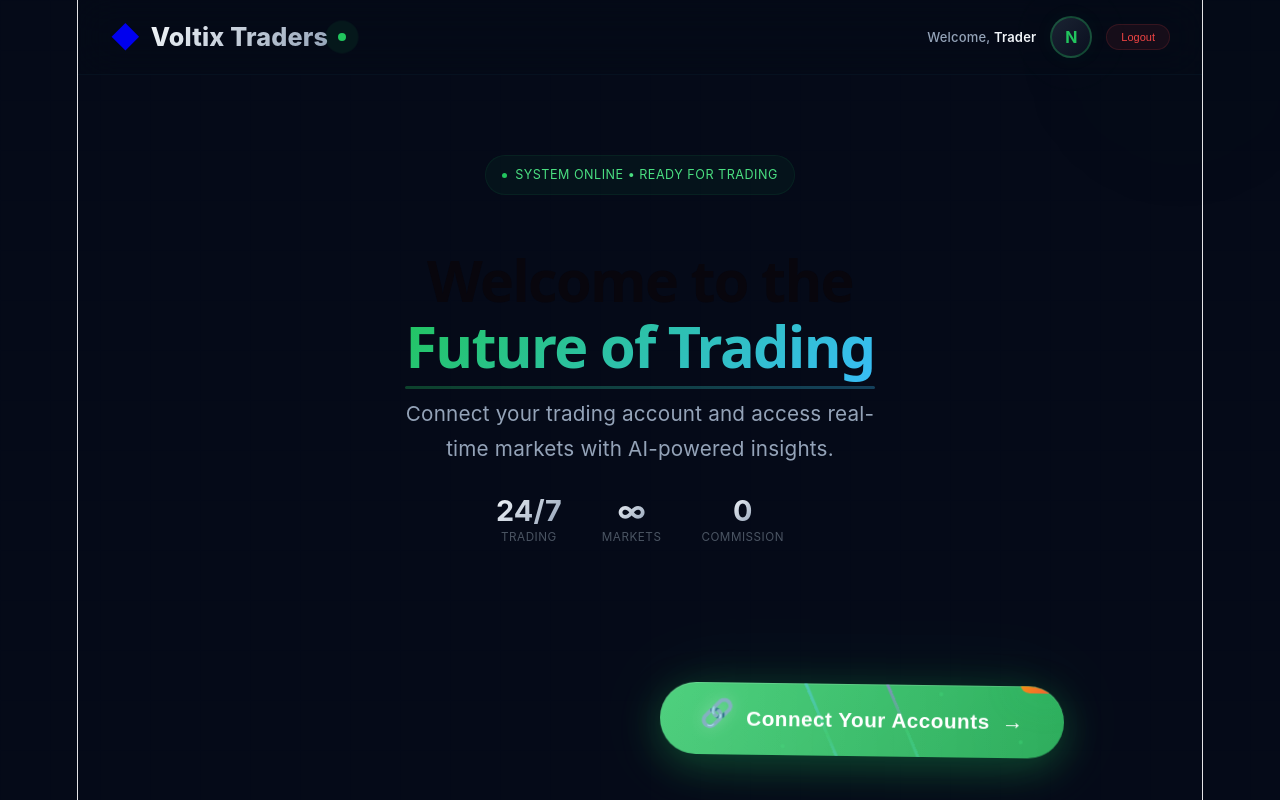
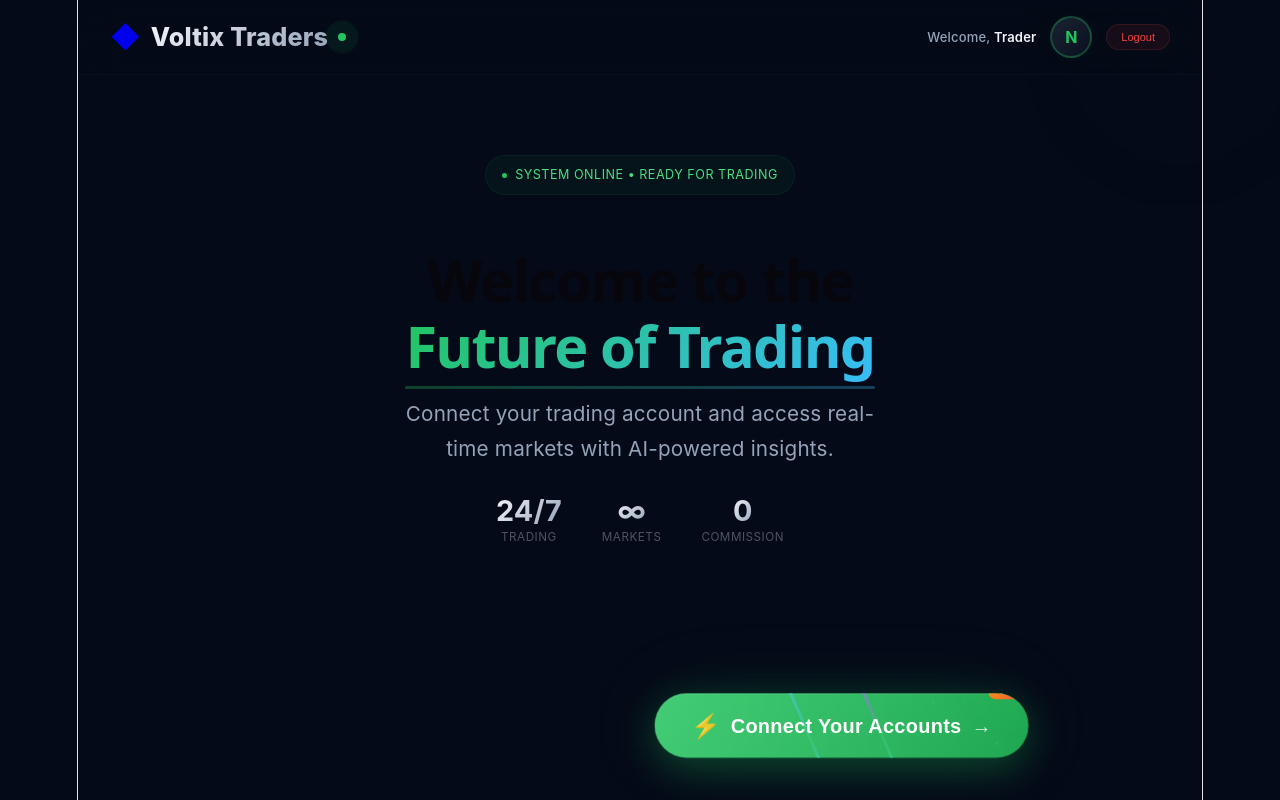
Before and after one commit to skilli-creator/Voltix-traders, a React (Vite) app: page /marketsdash in a window 1280 px wide. Built offline with nearby package versions, Linux system fonts and the light colour scheme; sample sign-in values are in the browser's storage.

Commit message:
marktdash

```diff
--- a/src/pages/Marketsdash.jsx
+++ b/src/pages/Marketsdash.jsx
@@ -79,12 +79,6 @@ const floatPulse = keyframes`
   50% { transform: translateY(-10px) scale(1.03); }
 `;
 
-const cosmicFloat = keyframes`
-  0%, 100% { transform: translateY(0px) rotate(0deg); }
-  25% { transform: translateY(-5px) rotate(1deg); }
-  75% { transform: translateY(5px) rotate(-1deg); }
-`;
-
 const shimmerWave = keyframes`
   0% { background-position: -200% center; }
   100% { background-position: 200% center; }
@@ -126,12 +120,6 @@ const BackgroundContainer = styled.div`
   pointer-events: none;
   z-index: 0;
   overflow: hidden;
-
-  @media (max-width: 768px) {
-    .orb-mobile {
-      display: block;
-    }
-  }
 `;
 
 const GradientOrb = styled.div`
@@ -234,7 +222,7 @@ const GridOverlay = styled.div`
 `;
 
 // ============================================
-// TOPBAR - Enhanced Mobile
+// TOPBAR
 // ============================================
 const Topbar = styled.div`
   display: flex;
@@ -585,7 +573,7 @@ const MessageArea = styled.div`
 `;
 
 // ============================================
-// CINEMATIC POPUP - Mobile Optimized
+// CINEMATIC POPUP
 // ============================================
 const Overlay = styled.div`
   position: fixed;
@@ -848,46 +836,52 @@ const PopupCloseButton = styled.button`
 `;
 
 // ============================================
-// FLOATING CONNECT BUTTON - FIXED CUTOFF
+// FLOATING CONNECT BUTTON - FIXED CUTOFF & NO EMOJIS
 // ============================================
 const ConnectButtonWrapper = styled.div`
   position: fixed;
   bottom: 40px;
   left: 50%;
-  transform: translateX(-50%);
+  transform: translateX(-55%);
   z-index: 1000;
-  animation: ${cosmicFloat} 4s ease-in-out infinite;
+  animation: ${floatPulse} 3s ease-in-out infinite;
   cursor: pointer;
   width: auto;
-  max-width: 90vw;
-  padding: 0 20px;
+  max-width: 85vw;
+  padding: 0 16px;
 
   @media (max-width: 768px) {
     bottom: 24px;
-    max-width: 92vw;
-    padding: 0 16px;
-    animation-duration: 3s;
-  }
-
-  @media (max-width: 480px) {
-    bottom: 16px;
-    max-width: 94vw;
+    left: 50%;
+    transform: translateX(-55%);
+    max-width: 88vw;
     padding: 0 12px;
     animation-duration: 2.5s;
   }
 
+  @media (max-width: 480px) {
+    bottom: 16px;
+    left: 50%;
+    transform: translateX(-56%);
+    max-width: 90vw;
+    padding: 0 8px;
+    animation-duration: 2s;
+  }
+
   @media (max-width: 380px) {
-    max-width: 96vw;
-    padding: 0 8px;
+    left: 50%;
+    transform: translateX(-58%);
+    max-width: 92vw;
+    padding: 0 4px;
   }
 `;
 
 const ConnectButton = styled.button`
   position: relative;
-  padding: 20px 40px;
-  font-size: 1.15rem;
+  padding: 18px 36px;
+  font-size: 1.1rem;
   font-weight: 700;
-  color: #fff;
+  color: #ffffff;
   background: ${props => props.disabled ? 'rgba(255, 255, 255, 0.05)' : 'linear-gradient(135deg, #22c55e, #16a34a)'};
   border: none;
   border-radius: 60px;
@@ -899,10 +893,11 @@ const ConnectButton = styled.button`
     inset 0 1px 0 rgba(255, 255, 255, 0.15)
   `};
   overflow: hidden;
-  letter-spacing: 0.5px;
+  letter-spacing: 0.3px;
   width: 100%;
   opacity: ${props => props.disabled ? 0.5 : 1};
   min-width: 0;
+  white-space: nowrap;
 
   /* Premium gradient border glow */
   &::before {
@@ -942,8 +937,8 @@ const ConnectButton = styled.button`
     height: 100%;
     background: linear-gradient(90deg,
       transparent,
-      rgba(255, 255, 255, 0.2),
-      rgba(255, 255, 255, 0.1),
+      rgba(255, 255, 255, 0.15),
+      rgba(255, 255, 255, 0.05),
       transparent
     );
     animation: ${shimmerWave} 3s ease-in-out infinite;
@@ -951,7 +946,7 @@ const ConnectButton = styled.button`
   }
 
   &:hover {
-    transform: ${props => props.disabled ? 'none' : 'translateY(-6px) scale(1.03)'};
+    transform: ${props => props.disabled ? 'none' : 'translateY(-4px) scale(1.02)'};
     box-shadow: ${props => props.disabled ? 'none' : `
       0 20px 60px rgba(34, 197, 94, 0.5),
       0 0 100px rgba(34, 197, 94, 0.2)
@@ -959,7 +954,7 @@ const ConnectButton = styled.button`
   }
 
   &:active {
-    transform: ${props => props.disabled ? 'none' : 'scale(0.96)'};
+    transform: ${props => props.disabled ? 'none' : 'scale(0.97)'};
   }
 
   .button-content {
@@ -968,16 +963,15 @@ const ConnectButton = styled.button`
     display: flex;
     align-items: center;
     justify-content: center;
-    gap: 12px;
+    gap: 10px;
     width: 100%;
   }
 
   .button-icon {
-    font-size: 1.5rem;
+    font-size: 1.3rem;
     display: inline-block;
-    animation: ${floatPulse} 2s ease-in-out infinite;
-    filter: drop-shadow(0 0 8px rgba(255, 255, 255, 0.3));
     flex-shrink: 0;
+    opacity: 0.9;
   }
 
   .button-text {
@@ -986,13 +980,15 @@ const ConnectButton = styled.button`
     white-space: nowrap;
     overflow: hidden;
     text-overflow: ellipsis;
+    font-size: 1.1rem;
   }
 
   .button-arrow {
-    font-size: 1.2rem;
+    font-size: 1.1rem;
     transition: transform 0.3s ease;
     display: inline-block;
     flex-shrink: 0;
+    opacity: 0.8;
   }
 
   &:hover .button-arrow {
@@ -1001,13 +997,13 @@ const ConnectButton = styled.button`
 
   .connect-badge {
     position: absolute;
-    top: -12px;
-    right: -8px;
+    top: -10px;
+    right: -6px;
     background: linear-gradient(135deg, #f59e0b, #ef4444);
     color: #fff;
-    font-size: 0.55rem;
+    font-size: 0.5rem;
     font-weight: 700;
-    padding: 4px 14px;
+    padding: 3px 12px;
     border-radius: 20px;
     animation: ${pulseGlow} 2s ease-in-out infinite;
     text-transform: uppercase;
@@ -1019,14 +1015,15 @@ const ConnectButton = styled.button`
   .spinner {
     animation: ${spin} 1s linear infinite;
     display: inline-block;
+    font-size: 1.2rem;
   }
 
   /* Floating particles - hidden on mobile */
   .particle {
     position: absolute;
-    width: 4px;
-    height: 4px;
-    background: rgba(34, 197, 94, 0.6);
+    width: 3px;
+    height: 3px;
+    background: rgba(34, 197, 94, 0.5);
     border-radius: 50%;
     pointer-events: none;
     animation: ${glowPulse} 2s ease-in-out infinite;
@@ -1034,35 +1031,35 @@ const ConnectButton = styled.button`
 
   .particle:nth-child(1) {
     top: 20%;
-    left: 10%;
+    left: 8%;
     animation-delay: 0s;
   }
 
   .particle:nth-child(2) {
     bottom: 20%;
-    right: 10%;
+    right: 8%;
     animation-delay: 0.7s;
   }
 
   .particle:nth-child(3) {
-    top: 10%;
-    right: 30%;
+    top: 12%;
+    right: 25%;
     animation-delay: 1.4s;
   }
 
   .particle:nth-child(4) {
-    bottom: 10%;
-    left: 30%;
+    bottom: 12%;
+    left: 25%;
     animation-delay: 2.1s;
   }
 
   @media (max-width: 768px) {
-    padding: 16px 28px;
-    font-size: 1rem;
+    padding: 14px 24px;
+    font-size: 0.95rem;
     border-radius: 50px;
 
     .button-icon {
-      font-size: 1.2rem;
+      font-size: 1.1rem;
     }
 
     .button-text {
@@ -1070,14 +1067,14 @@ const ConnectButton = styled.button`
     }
 
     .button-arrow {
-      font-size: 1rem;
+      font-size: 0.95rem;
     }
 
     .connect-badge {
-      top: -10px;
-      right: -6px;
-      font-size: 0.5rem;
-      padding: 3px 12px;
+      top: -8px;
+      right: -4px;
+      font-size: 0.45rem;
+      padding: 2px 10px;
     }
 
     .particle {
@@ -1091,21 +1088,21 @@ const ConnectButton = styled.button`
     }
 
     &:hover {
-      transform: translateY(-3px) scale(1.02);
-    }
-  }
-
-  @media (max-width: 480px) {
-    padding: 14px 18px;
-    font-size: 0.9rem;
+      transform: translateY(-3px) scale(1.01);
+    }
+  }
+
+  @media (max-width: 480px) {
+    padding: 12px 16px;
+    font-size: 0.85rem;
     border-radius: 40px;
 
     .button-content {
-      gap: 8px;
+      gap: 6px;
     }
 
     .button-icon {
-      font-size: 1rem;
+      font-size: 0.95rem;
     }
 
     .button-text {
@@ -1114,12 +1111,12 @@ const ConnectButton = styled.button`
     }
 
     .button-arrow {
-      font-size: 0.85rem;
+      font-size: 0.8rem;
     }
 
     .connect-badge {
-      top: -8px;
-      right: -4px;
+      top: -6px;
+      right: -3px;
       font-size: 0.4rem;
       padding: 2px 8px;
     }
@@ -1136,11 +1133,11 @@ const ConnectButton = styled.button`
   }
 
   @media (max-width: 380px) {
-    padding: 12px 14px;
-    font-size: 0.8rem;
+    padding: 10px 12px;
+    font-size: 0.75rem;
 
     .button-icon {
-      font-size: 0.85rem;
+      font-size: 0.8rem;
     }
 
     .button-text {
@@ -1148,17 +1145,24 @@ const ConnectButton = styled.button`
     }
 
     .button-arrow {
-      font-size: 0.75rem;
+      font-size: 0.7rem;
     }
 
     .button-content {
-      gap: 6px;
+      gap: 4px;
+    }
+
+    .connect-badge {
+      font-size: 0.35rem;
+      padding: 1px 6px;
+      top: -5px;
+      right: -2px;
     }
   }
 `;
 
 // ============================================
-// CONNECT MODAL - Mobile Optimized
+// CONNECT MODAL - No Emojis
 // ============================================
 const ModalOverlay = styled.div`
   position: fixed;
@@ -1304,6 +1308,7 @@ const ModalTitle = styled.h2`
 
   .title-icon {
     font-size: 1.4rem;
+    color: #94a3b8;
   }
 
   @media (max-width: 768px) {
@@ -1514,6 +1519,7 @@ const ModalFooter = styled.div`
 
     .lock-icon {
       font-size: 0.9rem;
+      opacity: 0.8;
     }
   }
 
@@ -1552,7 +1558,7 @@ const ModalFooter = styled.div`
 `;
 
 // ============================================
-// MAIN CONTENT - Mobile Optimized
+// MAIN CONTENT
 // ============================================
 const Container = styled.div`
   max-width: 1100px;
@@ -1921,7 +1927,7 @@ const Dashboard = () => {
           </Greeting>
           <ProfileAvatar to="/settings">
             {getInitials()}
-            <span className="settings-tooltip">⚙ Account Settings</span>
+            <span className="settings-tooltip">Account Settings</span>
           </ProfileAvatar>
           <LogoutButton onClick={handleLogout}>Logout</LogoutButton>
         </ProfileArea>
@@ -1957,7 +1963,7 @@ const Dashboard = () => {
         </HeroSection>
       </Container>
 
-      {/* SUPER PREMIUM FLOATING CONNECT BUTTON - FIXED CUTOFF */}
+      {/* FLOATING CONNECT BUTTON - FIXED POSITION & NO EMOJIS */}
       <ConnectButtonWrapper>
         <ConnectButton
           onClick={handleConnect}
@@ -1976,7 +1982,7 @@ const Dashboard = () => {
               </>
             ) : (
               <>
-                <span className="button-icon">🔗</span>
+                <span className="button-icon">⚡</span>
                 <span className="button-text">Connect Your Accounts</span>
                 <span className="button-arrow">→</span>
               </>
@@ -2012,7 +2018,7 @@ const Dashboard = () => {
                   <span className="feature-tag">High-Freq</span>
                   <span className="feature-tag">AI Signals</span>
                 </div>
-                <div className="oauth-status">🔐 OAuth 2.0 Secure</div>
+                <div className="oauth-status">OAuth 2.0 Secure</div>
               </div>
             </OptionCard>
 
```
